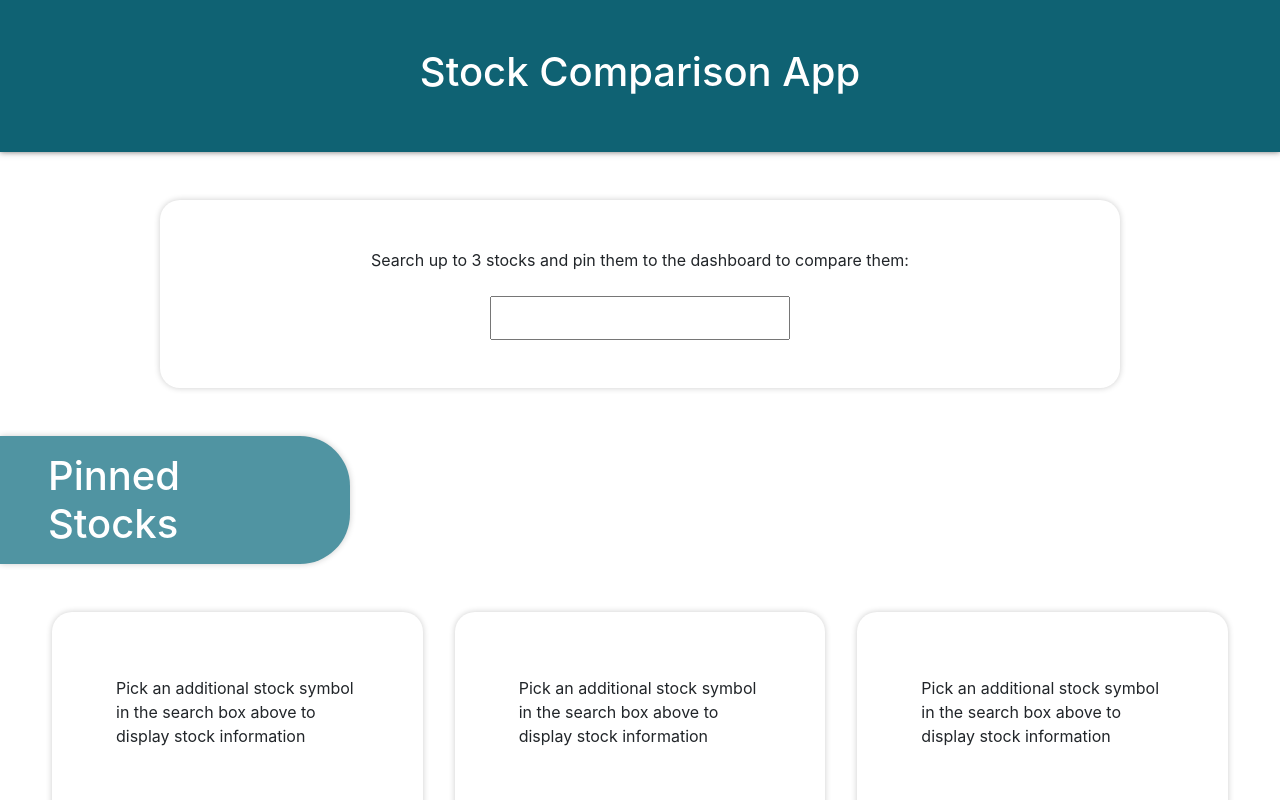
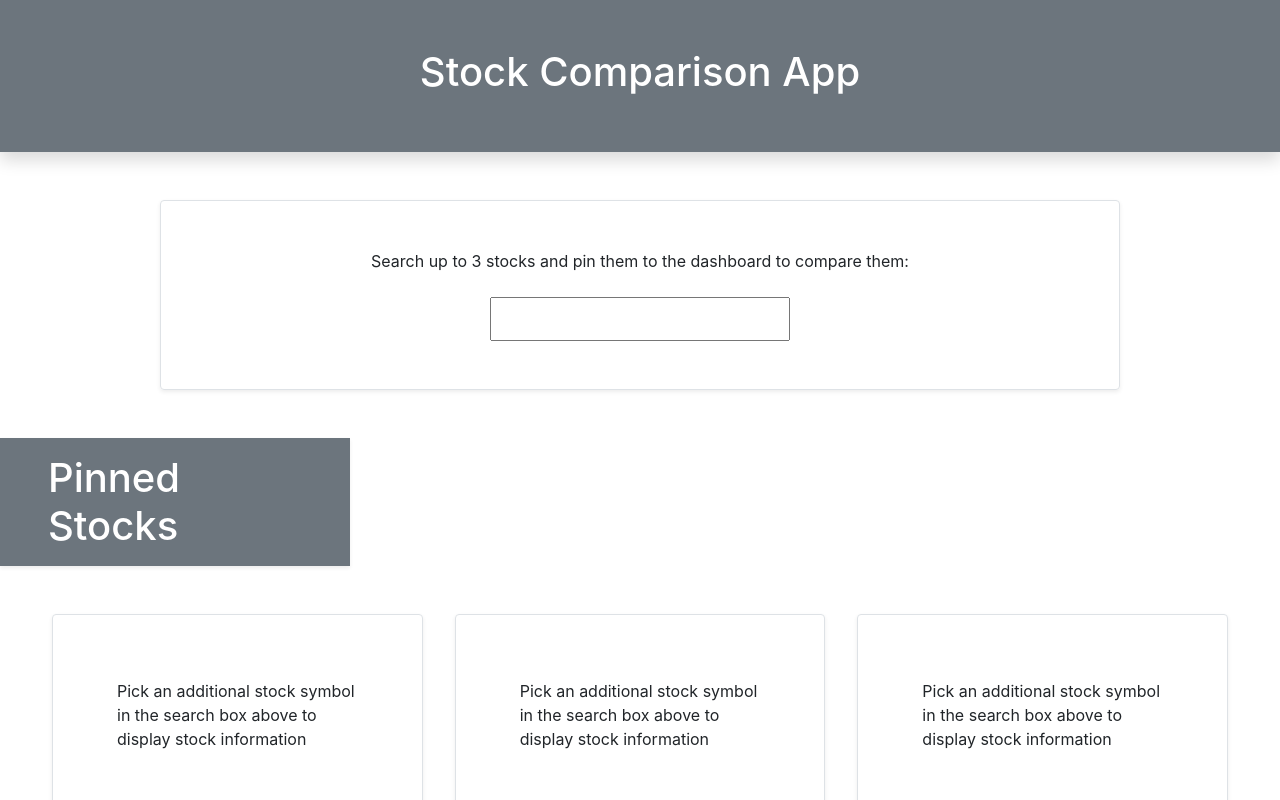
Before and after one commit to tgraumann/stock-comparison-app, a React (Create React App) app: page / in a window 1280 px wide. Shown: the top 800 px of the page. Built offline with nearby package versions, Linux system fonts and the light colour scheme.

Commit message:
refactor styling

```diff
--- a/src/components/Card.tsx
+++ b/src/components/Card.tsx
@@ -12,10 +12,10 @@ const Card: React.FC<CardProps> = ({ pinnedStock, removeStock, index}) => {
 
     const [name, setName] = useState<String>('');
     const [currency, setCurrency] = useState<String>('');
-    const [price, setPrice] = useState<String>('');
+    const [price, setPrice] = useState<Number>();
     const [changePercentStat, setChangePercentStat] = useState<String>('');
-    const [highStat, setHighStat] = useState<String>('');
-    const [lowStat, setLowStat] = useState<String>('');
+    const [highStat, setHighStat] = useState<Number>();
+    const [lowStat, setLowStat] = useState<Number>();
 
     const handleClick = (stock: String) => {
         removeStock(stock);
@@ -29,11 +29,11 @@ const Card: React.FC<CardProps> = ({ pinnedStock, removeStock, index}) => {
                 setCurrency(overviewRes.data["Currency"]);
 
                 let globalQuoteRes = await globalQuoteResponse(pinnedStock);
-                setPrice(globalQuoteRes.data["Global Quote"]["05. price"]);
+                setPrice(Number(globalQuoteRes.data["Global Quote"]["05. price"]));
                 setName(overviewRes.data["Name"]);
                 setChangePercentStat(globalQuoteRes.data["Global Quote"]["10. change percent"]);
-                setHighStat(globalQuoteRes.data["Global Quote"]["03. high"]);
-                setLowStat(globalQuoteRes.data["Global Quote"]["04. low"]);
+                setHighStat(Number(globalQuoteRes.data["Global Quote"]["03. high"]));
+                setLowStat(Number(globalQuoteRes.data["Global Quote"]["04. low"]));
 
             } catch (err) {
                 console.log("Error fetching stock data: ", err);
@@ -47,10 +47,13 @@ const Card: React.FC<CardProps> = ({ pinnedStock, removeStock, index}) => {
         <div
             style={{
                 flex: '1 1 0',
-                boxShadow: '0px 0px 6px 0px rgb(0 0 0 / 20%)',
-                borderRadius: '20px',
             }}
-            className="p-3 m-3"
+            className="
+                p-3
+                m-3
+                rounded
+                shadow-sm
+                border"
         >
             <div className="d-flex justify-content-between">
                 <div>
@@ -64,15 +67,16 @@ const Card: React.FC<CardProps> = ({ pinnedStock, removeStock, index}) => {
 
                 </div>
                 <span
+                    className="
+                        rounded-circle
+                        bg-danger
+                        shadow-sm
+                        text-white
+                        text-center
+                        font-weight-light"
                     style={{
-                        borderRadius: '50%',
-                        backgroundColor: '#e25353',
-                        boxShadow: '0px 0px 6px 0px rgb(0 0 0 / 20%)',
                         height: '30px',
-                        color: 'white',
                         width: '30px',
-                        textAlign: 'center',
-                        fontWeight: 'lighter',
                         padding: '1px',
                     }}
                     onClick={() => handleClick(pinnedStock)}
@@ -82,19 +86,21 @@ const Card: React.FC<CardProps> = ({ pinnedStock, removeStock, index}) => {
             </div>
             {price && changePercentStat ? (
                 <div className="d-flex">
-                    <div style={{fontSize: '42px'}}>
+                    <div className="fs-1">
                         {(changePercentStat[0] === '-')
-                            ? <div style={{color: '#e25353', alignSelf: 'center'}} className="bi bi-arrow-down"></div>
-                            : <div style={{color: '#8dda9d', alignSelf: 'center'}} className="bi bi-arrow-up"></div>
+                            ? <div className="bi bi-arrow-down text-danger text-center"></div>
+                            : <div className="bi bi-arrow-up text-success text-center"></div>
                         }
                     </div>
                     <div>
-                        <h4>{currency !== '' ? currency : 'USD'} {price}</h4>
+                        <h4>{currency !== '' ? currency : 'USD'} {(price).toFixed(2)}</h4>
                         <p>{changePercentStat}</p>
                     </div>
                 </div>
             ) : (
-                <p className="text-secondary">Stock data currently unavailable...</p>
+                <p className="text-secondary">
+                    Stock data currently unavailable...
+                </p>
             )}
             <React.Fragment>
                 <h5>Stats:</h5>
@@ -103,14 +109,14 @@ const Card: React.FC<CardProps> = ({ pinnedStock, removeStock, index}) => {
                         <tr>
                             <th>High:</th>
                             {highStat
-                                ? <td>{highStat}</td>
+                                ? <td>{(highStat).toFixed(2)}</td>
                                 : <td className="text-secondary">...</td>
                             }
                         </tr>
                         <tr>
                             <th>Low:</th>
                             {lowStat
-                                ? <td>{lowStat}</td>
+                                ? <td>{(lowStat).toFixed(2)}</td>
                                 : <td className="text-secondary">...</td>
                             }
                         </tr>
--- a/src/components/Dashboard.tsx
+++ b/src/components/Dashboard.tsx
@@ -5,29 +5,30 @@ import PinnedStocks from './PinnedStocks';
 
 const Dashboard: React.FC = () => {
 
-    const [selectedStocks, setSelectedStocks] = useState<Array<String> | []>([]);
+    const [selectedStocks, setSelectedStocks] = useState<Array<String>>([]);
 
-    const handleStockSelect = (e: {target : { innerText: String }}) => {
+    const handleStockSelect = (e: { target : { innerText: String }}) => {
         const { innerText } = e.target;
 
         if (selectedStocks.length < 3) {
-            setSelectedStocks([...selectedStocks, innerText]);
+            selectedStocks.includes(innerText)
+            ? alert(`Stock ${innerText} has already been pinned to the Dashboard.`)
+            : setSelectedStocks([...selectedStocks, innerText])
         }
     };
 
     const handleRemoveStock = (selectedStock: String) => {
-        const selectedStockArr = [...selectedStocks];
-        setSelectedStocks(selectedStockArr.filter((stock: String) => stock !== selectedStock));
+        setSelectedStocks(selectedStocks.filter((stock: String) => stock !== selectedStock));
     };
 
     return (
         <React.Fragment>
             <div
-                className="container-fluid p-5 text-center"
-                style={{
-                    backgroundColor: '#0f6273',
-                    boxShadow: '0px 0px 6px 0px rgb(49 45 45 / 68%)',
-                }}
+                className="
+                    container-fluid
+                    p-5 text-center
+                    bg-secondary
+                    shadow"
             >
                 <h1 className="text-white">
                     Stock Comparison App
--- a/src/components/InputDropdown.tsx
+++ b/src/components/InputDropdown.tsx
@@ -38,13 +38,14 @@ const InputDropdown:  React.FC<InputDropdownProps> = ({ inputValue, handleClick
             {(dropdownList.length > 0)
                 ? <ul
                     data-testid="dropdown"
-                    className="p-0"
+                    className="
+                        p-0
+                        list-unstyled
+                        shadow
+                        overflow-auto"
                     style={{
-                        listStyle: 'none',
                         width: '300px',
-                        overflowY: 'scroll',
                         maxHeight: '180px',
-                        boxShadow: '0px 0px 6px 0px rgb(49 45 45 / 68%)',
                     }}
                 >
                     {dropdownList.map((stock, index) => {
@@ -53,13 +54,14 @@ const InputDropdown:  React.FC<InputDropdownProps> = ({ inputValue, handleClick
                                 key={index}
                                 onClick={handleStockSelect}
                                 style={{
-                                    cursor: 'pointer',
                                     height: '45px',
                                     lineHeight: '2.5em',
-                                    borderBottom: '1px solid #bfbfbf8c',
                                 }}
+                                role="button"
                                 className={`
+                                    border-bottom
                                     mb-0
+                                    px-1
                                     dropdownListClass
                                     bg-${(index % 2)
                                         ? 'light'
@@ -72,9 +74,8 @@ const InputDropdown:  React.FC<InputDropdownProps> = ({ inputValue, handleClick
                     })}
                 </ul>
                 : <p
-                    className="bg-light p-2"
+                    className="bg-light p-2 shadow"
                     style={{
-                        boxShadow: '0px 0px 6px 0px rgb(49 45 45 / 68%)',
                         width: '300px',
                     }}
                 >
--- a/src/components/LineChart.tsx
+++ b/src/components/LineChart.tsx
@@ -86,7 +86,7 @@ const LineChart: React.FC<LineChartProps> = ({ pinnedStocks }) => {
                             y: {
                                 ticks: {
                                     callback: function(value: number) {
-                                        return '$' + value;
+                                        return '$' + (value).toFixed(2);
                                     }
                                 },
                             },
--- a/src/components/PinnedStocks.tsx
+++ b/src/components/PinnedStocks.tsx
@@ -29,11 +29,14 @@ const PinnedStocks: React.FC<PinnedStocksProps> = ({ pinnedStocks, handleRemoveS
             } else {
                 cardItems.push(
                     <div
-                        className="p-3 m-3"
+                        className="
+                            p-3
+                            m-3
+                            rounded
+                            shadow-sm
+                            border"
                         style={{
                             flex: '1 1 0',
-                            boxShadow: '0px 0px 6px 0px rgb(0 0 0 / 20%)',
-                            borderRadius: '20px',
                             minHeight: '300px',
                         }}
                         key={i}
@@ -58,13 +61,15 @@ const PinnedStocks: React.FC<PinnedStocksProps> = ({ pinnedStocks, handleRemoveS
     return (
         <div >
             <h1
-                className="px-5 p-3"
+                className="
+                    px-5
+                    p-3
+                    rounded-right
+                    bg-secondary
+                    text-white
+                    shadow-sm"
                 style={{
-                    backgroundColor: '#5094a2',
-                    borderRadius: '0 50px 50px 0',
                     width: '350px',
-                    color: '#ffffff',
-                    boxShadow: '0px 0px 6px 0px rgb(0 0 0 / 20%)',
                 }}
             >
                 Pinned Stocks
--- a/src/components/SearchInput.tsx
+++ b/src/components/SearchInput.tsx
@@ -21,11 +21,15 @@ const SearchInput:  React.FC<SearchInputProps> = ({ handleStockSelect }) => {
 
     return (
         <div
-            className="w-75 p-5 my-5"
+            className="
+                w-75
+                p-5
+                my-5
+                rounded
+                shadow-sm
+                border"
             style={{
-                margin: '0 auto',
-                boxShadow: '0px 0px 6px 0px rgb(0 0 0 / 20%)',
-                borderRadius: '20px',
+                margin: '0 auto'
             }}
         >
             <form
```
Also changed, not shown: 1 other file (tests, documents, lock files or other folders).
